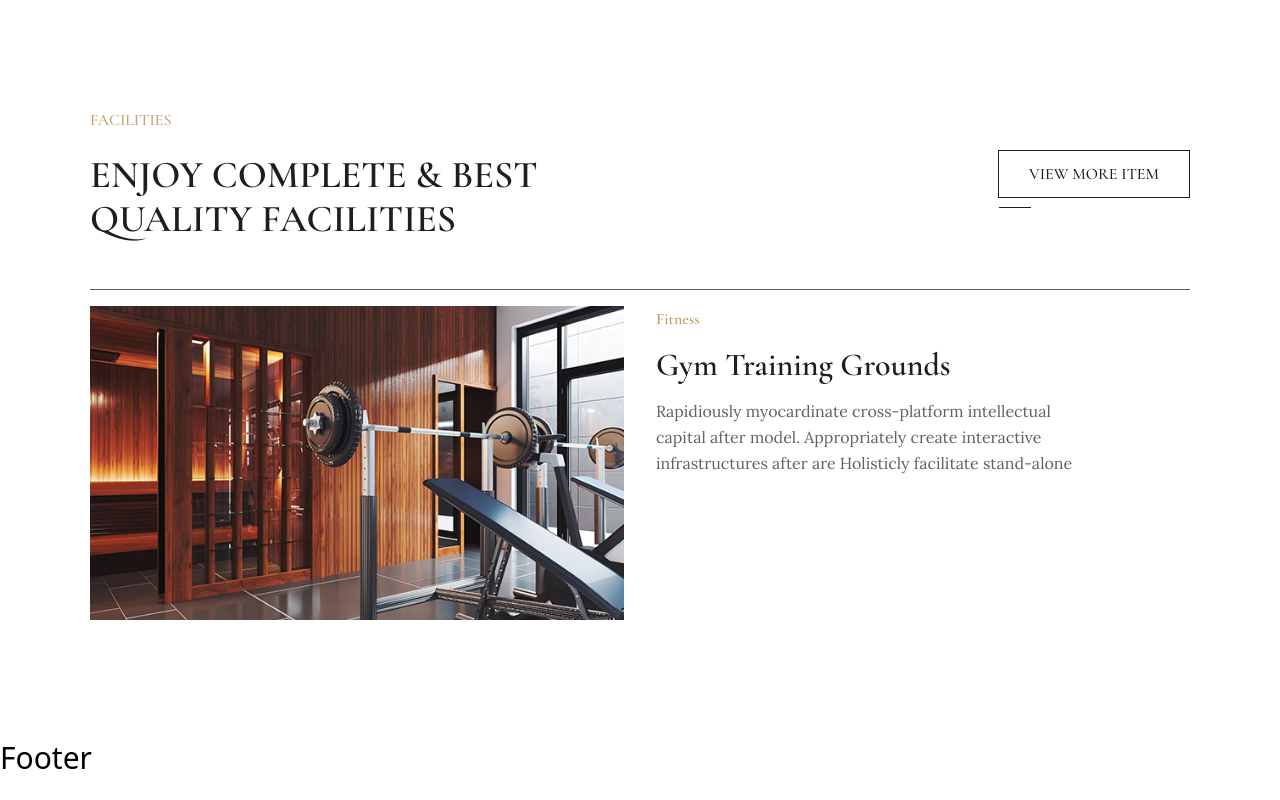
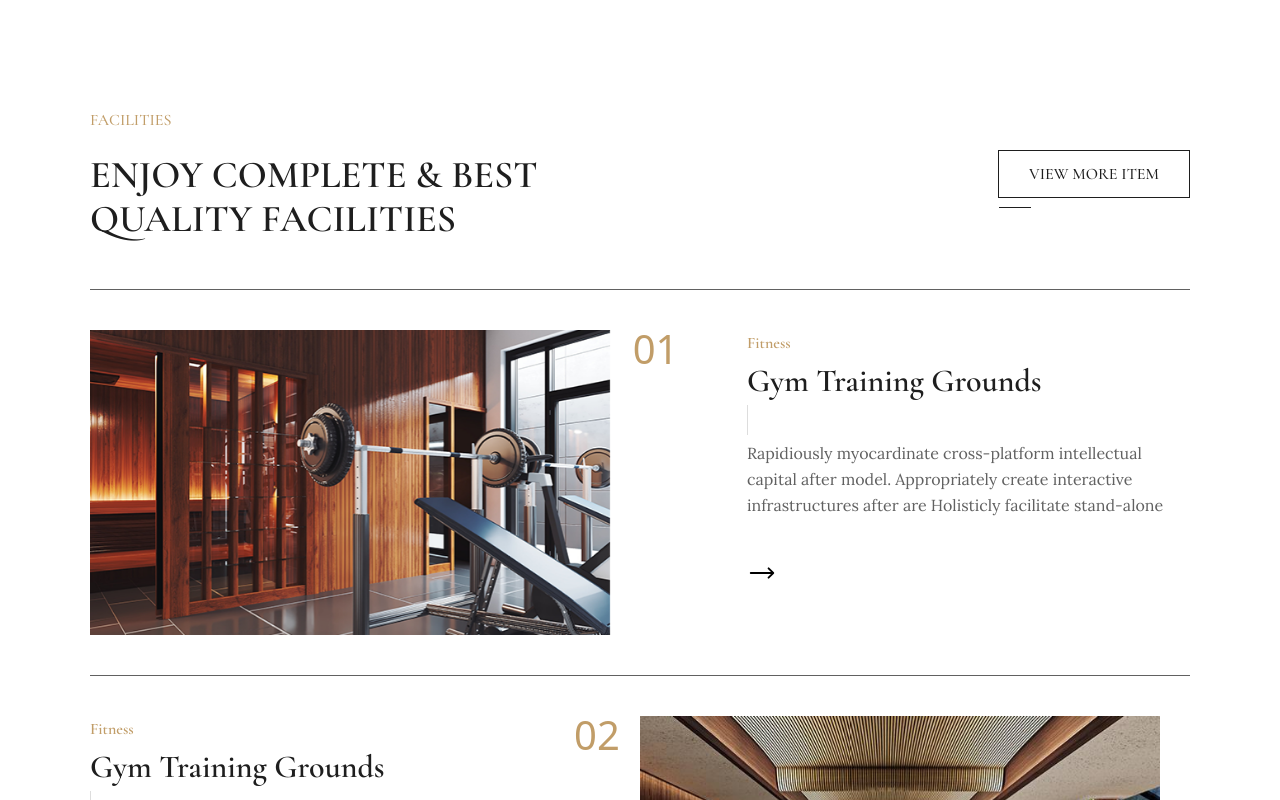
Before and after one commit to hasibahamedsakib/Royella, a React app: page / in a window 1280 px wide. Shown: the part 4397-5197 px from the top of the page. Before the commit the page ends 5175 px from the top, so only its background shows below. Built offline with nearby package versions, Linux system fonts and the light colour scheme; the HTML template or start-up script is replaced by a standard one.

Commit message:
facilities section is compleate

```diff
--- a/src/Components/Facilities/Facilities.jsx
+++ b/src/Components/Facilities/Facilities.jsx
@@ -1,3 +1,5 @@
+import { HiArrowLongRight } from "react-icons/hi2";
+
 const Facilities = () => {
   return (
     <section className="Container py-[120px]">
@@ -16,29 +18,125 @@ const Facilities = () => {
         </div>
       </div>
       {/* facilities container */}
-      <div className="space-y-4">
-        <hr className="text-gray" />
-        <div className="grid grid-cols-1 md:grid-cols-2 gap-8">
-          <div>
+      <div className="">
+        {/* facilities section -1  */}
+        <hr className="text-gray my-10" />
+        <div className="grid grid-cols-1 md:grid-cols-2 ">
+          <div className="relative w-full h-[100%] pr-[30px]">
             <img
               src="/images/home-1/facilities-1.png"
               alt=""
               className="w-full h-full"
             />
+            <div className=" absolute -top-[0px] -right-[7%]">
+              <h2 className="text-[40px] leading-[38px] text-khaki">01</h2>
+            </div>
           </div>
-          <div className="space-y-5 font-Garamond mr-[107px] relative">
-            <h4 className="text-base font-semibold text-khaki leading-[26px] ">
+          <div className="relative font-Garamond ml-[107px]  h-full">
+            <h4 className="text-base font-semibold text-khaki leading-[26px] pb-3 ">
               Fitness
             </h4>
             <h1 className="text-[32px] leading-[26px] font-semibold text-lightBlack">
               Gym Training Grounds
             </h1>
 
-            <p className="font-Lora relative text-base text-gray leading-[26px] font-normal mt-[46px] mb-[40px] before:absolute absolute:h-[30px] absolute:left-0 absolute:top-[-35px] absolute:bg-gray absolute:w-[30px]">
+            <p className="font-Lora text-base text-gray leading-[26px] font-normal mt-[46px] mb-[40px] before:absolute before:h-[30px] before:left-0 before:top-[-35px] before:bg-[#ddd] before:w-[1px] relative">
               Rapidiously myocardinate cross-platform intellectual capital after
               model. Appropriately create interactive infrastructures after are
               Holisticly facilitate stand-alone
             </p>
+            <HiArrowLongRight size={30} />
+          </div>
+        </div>
+
+        {/* facilities section - 2 */}
+        <hr className="text-gray mb-10 mt-10" />
+        <div className="grid grid-cols-1 md:grid-cols-2 ">
+          <div className=" font-Garamond mr-[110px]  h-full">
+            <h4 className="text-base font-semibold text-khaki leading-[26px] pb-3 ">
+              Fitness
+            </h4>
+            <h1 className="text-[32px] leading-[26px] font-semibold text-lightBlack">
+              Gym Training Grounds
+            </h1>
+
+            <p className="font-Lora relative text-base text-gray leading-[26px] font-normal mt-[46px] mb-[40px] before:absolute before:h-[30px] before:left-0 before:top-[-35px] before:bg-[#ddd] before:w-[1px]">
+              Rapidiously myocardinate cross-platform intellectual capital after
+              model. Appropriately create interactive infrastructures after are
+              Holisticly facilitate stand-alone
+            </p>
+            <HiArrowLongRight size={30} />
+          </div>
+
+          <div className="w-full h-[100%] pr-[30px] relative">
+            <img
+              src="/images/home-1/facilities-thumb-2.jpg"
+              alt=""
+              className="w-full h-full"
+            />
+            <div className=" absolute -top-[0px] -left-[12%]">
+              <h1 className="text-[40px] leading-[38px] text-khaki">02</h1>
+            </div>
+          </div>
+        </div>
+        {/* facilities section - 3 */}
+        <hr className="text-gray my-10" />
+        <div className="grid grid-cols-1 md:grid-cols-2 ">
+          <div className="relative w-full h-[100%] pr-[30px]">
+            <img
+              src="/images/home-1/facilities-thumb-3.jpg"
+              alt=""
+              className="w-full h-full"
+            />
+            <div className=" absolute -top-[0px] -right-[7%]">
+              <h2 className="text-[40px] leading-[38px] text-khaki">03</h2>
+            </div>
+          </div>
+          <div className=" font-Garamond ml-[107px] relative h-full">
+            <h4 className="text-base font-semibold text-khaki leading-[26px] pb-3 ">
+              Fitness
+            </h4>
+            <h1 className="text-[32px] leading-[26px] font-semibold text-lightBlack">
+              Gym Training Grounds
+            </h1>
+
+            <p className="font-Lora text-base text-gray leading-[26px] font-normal mt-[46px] mb-[40px] relative before:absolute before:h-[30px] before:left-0 before:top-[-35px] before:bg-[#ddd] before:w-[1px]">
+              Rapidiously myocardinate cross-platform intellectual capital after
+              model. Appropriately create interactive infrastructures after are
+              Holisticly facilitate stand-alone
+            </p>
+            <HiArrowLongRight size={30} />
+          </div>
+        </div>
+
+        {/* facilities section - 4 */}
+        <hr className="text-gray mb-10 mt-10" />
+        <div className="grid grid-cols-1 md:grid-cols-2 ">
+          <div className=" font-Garamond mr-[110px]  h-full">
+            <h4 className="text-base font-semibold text-khaki leading-[26px] pb-3 ">
+              Fitness
+            </h4>
+            <h1 className="text-[32px] leading-[26px] font-semibold text-lightBlack">
+              Gym Training Grounds
+            </h1>
+
+            <p className="font-Lora relative text-base text-gray leading-[26px] font-normal mt-[46px] mb-[40px] before:absolute before:h-[30px] before:left-0 before:top-[-35px] before:bg-[#ddd] before:w-[1px]">
+              Rapidiously myocardinate cross-platform intellectual capital after
+              model. Appropriately create interactive infrastructures after are
+              Holisticly facilitate stand-alone
+            </p>
+            <HiArrowLongRight size={30} />
+          </div>
+
+          <div className="w-full h-[100%] pr-[30px] relative">
+            <img
+              src="/images/home-1/facilities-thumb-4.jpg"
+              alt=""
+              className="w-full h-full"
+            />
+            <div className=" absolute -top-[0px] -left-[12%]">
+              <h1 className="text-[40px] leading-[38px] text-khaki">04</h1>
+            </div>
           </div>
         </div>
       </div>
--- /dev/null
+++ b/src/Components/Offers/Offers.jsx
@@ -0,0 +1,18 @@
+const Offers = () => {
+  return (
+    <section className="bg-[#f8f6f3] ">
+      <div className="Container py-[120px]">
+        <div className="space-y-5 w-[450px] font-Garamond">
+          <h5 className="text-base text-khaki leading-[26px] font-medium">
+            OFFERS
+          </h5>
+          <h1 className="text-[38px] leading-[44px] text-lightBlack font-semibold">
+            ROYELLA’S LIMITED PERIOD BEST OFFERS
+          </h1>
+        </div>
+      </div>
+    </section>
+  );
+};
+
+export default Offers;
--- a/src/Pages/Home1/Home1.jsx
+++ b/src/Pages/Home1/Home1.jsx
@@ -3,6 +3,7 @@ import Facilities from "../../Components/Facilities/Facilities";
 import HeroSection from "../../Components/HeroSection/HeroSection";
 import HotelAndFacilities from "../../Components/HotelAndFacilities/HotelAndFacilities";
 import HotelAndResort from "../../Components/HotelAndResort/HotelAndResort";
+import Offers from "../../Components/Offers/Offers";
 import Rooms from "../../Components/Rooms/Rooms";
 
 const Home1 = () => {
@@ -14,6 +15,7 @@ const Home1 = () => {
       <HotelAndFacilities />
       <Action />
       <Facilities />
+      <Offers />
     </>
   );
 };
```
